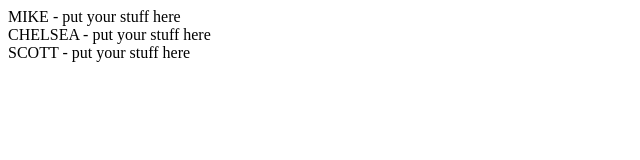
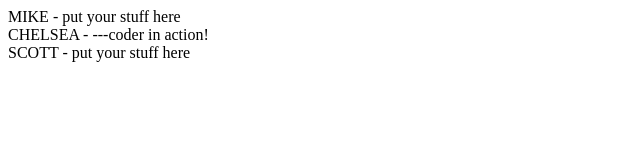
Before and after one commit to smolsn13/forking-test, a plain HTML site: page index.html in a window 1280 px wide. Shown: the full height of the page, 0-640 px from the left. Drawn offline with Linux system fonts and the light colour scheme.

Commit message:
chelsea feature

```diff
--- a/index.html
+++ b/index.html
@@ -11,7 +11,8 @@
     </div>
 
     <div>
-      CHELSEA - put your stuff here
+      CHELSEA -
+      ---coder in action!
     </div>
 
     <div>
```
